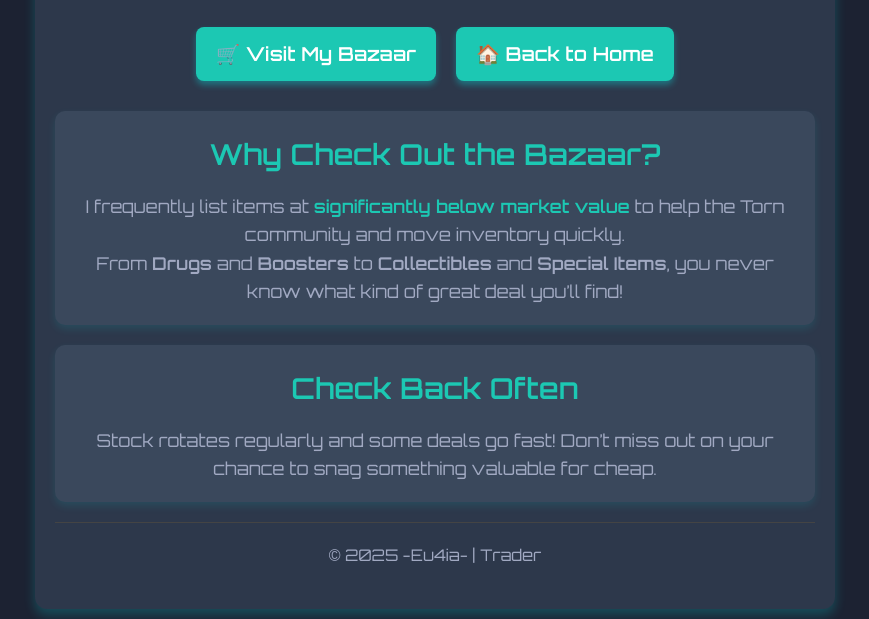
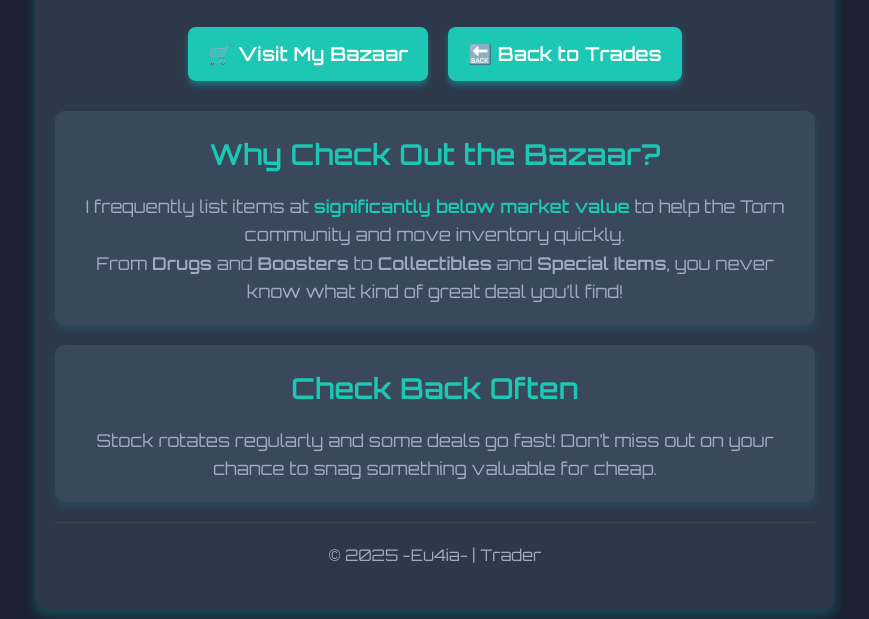
Before and after one commit to Eu4ia78/Trades-Site, a plain HTML site: page bazaar.html in a window 1280 px wide. Shown: the part 181-800 px from the top of the page, without its empty margins (205-1074 px from the left). Drawn offline with Linux system fonts and the light colour scheme.

Commit message:
Update bazaar.html

```diff
--- a/bazaar.html
+++ b/bazaar.html
@@ -16,7 +16,7 @@
 
     <div class="action-buttons">
       <a href="https://www.torn.com/bazaar.php?userId=3652481#/" class="btn" target="_blank">🛒 Visit My Bazaar</a>
-      <a href="index.html" class="btn">🏠 Back to Home</a>
+      <a href="index.html" class="btn">🔙 Back to Trades</a>
     </div>
 
     <main>
```
